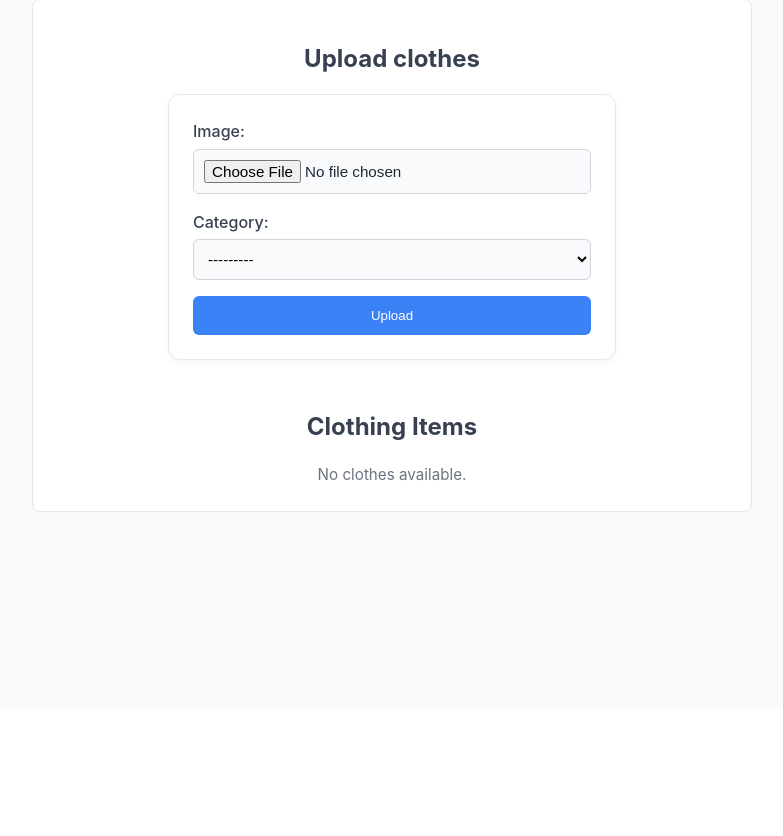
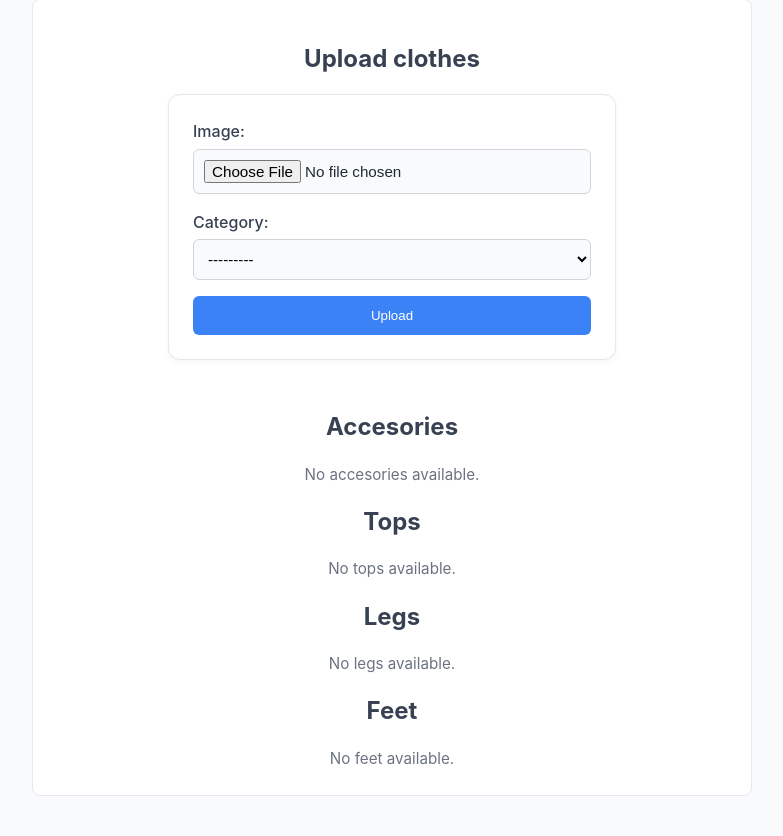
Before and after one commit to UrielMartinez21/Outfit_recommender, a Django app: page /clothing/ in a window 1280 px wide. Shown: the part 92-928 px from the top of the page, without its empty margins (248-1031 px from the left). Before the commit the page ends 604 px from the top, so only its background shows below. Run offline with Django 5.2, Linux system fonts and the light colour scheme; a user stored in the database is signed in; data comes from the database, SQL or seed files in the repository.

Commit message:
updated clothing section

```diff
--- a/core/views.py
+++ b/core/views.py
@@ -90,7 +90,12 @@ def clothing(request):
     legs = ClothingItem.legs.filter(user=request.user).all()
     feet = ClothingItem.feet.filter(user=request.user).all()
 
-    clothing_items = list(accessories) + list(tops) + list(legs) + list(feet)
+    clothing_items = {
+        'accessories': accessories,
+        'tops': tops,
+        'legs': legs,
+        'feet': feet
+    }
 
     if request.method == 'POST':
         form = ClothingItemForm(request.POST, request.FILES)
--- a/templates/core/clothing.html
+++ b/templates/core/clothing.html
@@ -19,19 +19,67 @@
     </div>
     <!-- section to upload clothes -->
 
-    <!-- section to display the clothing items -->
+    <!-- section to accesories -->
     <div class="clothing-section">
-        <h2>Clothing Items</h2>
+        <h2>Accesories</h2>
         <div class="clothing-list">
-            {% for clothes in clothing_items %}
+            {% for item in clothing_items.accessories %}
                 <div class="clothing-item">
-                    <img src="{{ clothes.image.url }}" alt="Clothes of {{ clothes.user }}" style="width: 200px; height: 200px;">
-                    <a href="{% url 'clothing_delete' clothes.id %}" class="delete-button">Delete Item</a>
+                    <img src="{{ item.image.url }}" alt="Clothes of {{ item.user }}" style="width: 200px; height: 200px;">
+                    <a href="{% url 'clothing_delete' item.id %}" class="delete-button">Delete Item</a>
                 </div>
             {% empty %}
-                <p class="no-information">No clothes available.</p>
+                <p class="no-information">No accesories available.</p>
             {% endfor %}
         </div>
     </div>
-    <!-- section to display the clothing items -->
+    <!-- section to accesories -->
+
+    <!-- section to tops -->
+    <div class="clothing-section">
+        <h2>Tops</h2>
+        <div class="clothing-list">
+            {% for item in clothing_items.tops %}
+                <div class="clothing-item">
+                    <img src="{{ item.image.url }}" alt="Clothes of {{ item.user }}" style="width: 200px; height: 200px;">
+                    <a href="{% url 'clothing_delete' item.id %}" class="delete-button">Delete Item</a>
+                </div>
+            {% empty %}
+                <p class="no-information">No tops available.</p>
+            {% endfor %}
+        </div>
+    </div>
+    <!-- section to tops -->
+
+    <!-- section to legs -->
+    <div class="clothing-section">
+        <h2>Legs</h2>
+        <div class="clothing-list">
+            {% for item in clothing_items.legs %}
+                <div class="clothing-item">
+                    <img src="{{ item.image.url }}" alt="Clothes of {{ item.user }}" style="width: 200px; height: 200px;">
+                    <a href="{% url 'clothing_delete' item.id %}" class="delete-button">Delete Item</a>
+                </div>
+            {% empty %}
+                <p class="no-information">No legs available.</p>
+            {% endfor %}
+        </div>
+    </div>
+    <!-- section to legs -->
+
+    <!-- section to feet -->
+    <div class="clothing-section">
+        <h2>Feet</h2>
+        <div class="clothing-list">
+            {% for item in clothing_items.feet %}
+                <div class="clothing-item">
+                    <img src="{{ item.image.url }}" alt="Clothes of {{ item.user }}" style="width: 200px; height: 200px;">
+                    <a href="{% url 'clothing_delete' item.id %}" class="delete-button">Delete Item</a>
+                </div>
+            {% empty %}
+                <p class="no-information">No feet available.</p>
+            {% endfor %}
+        </div>
+    </div>
+    <!-- section to feet -->
 {% endblock %}
```
